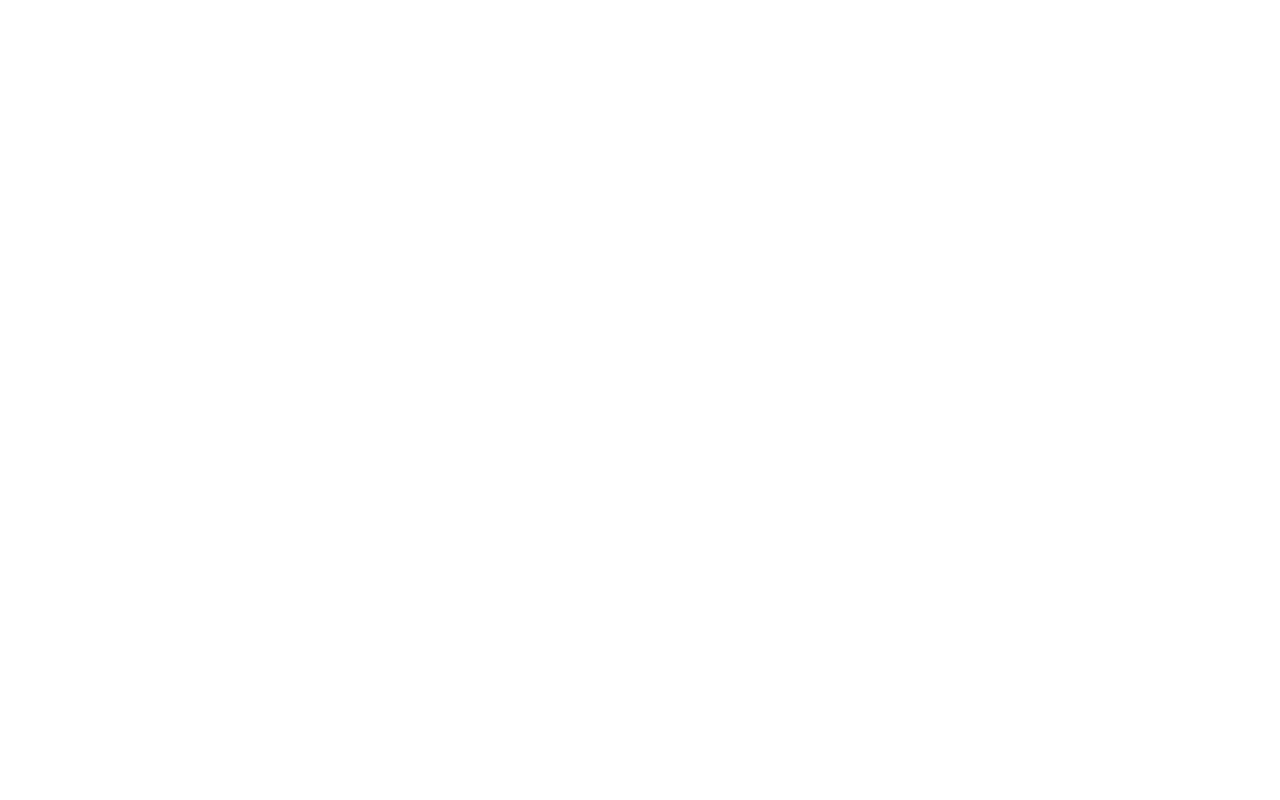
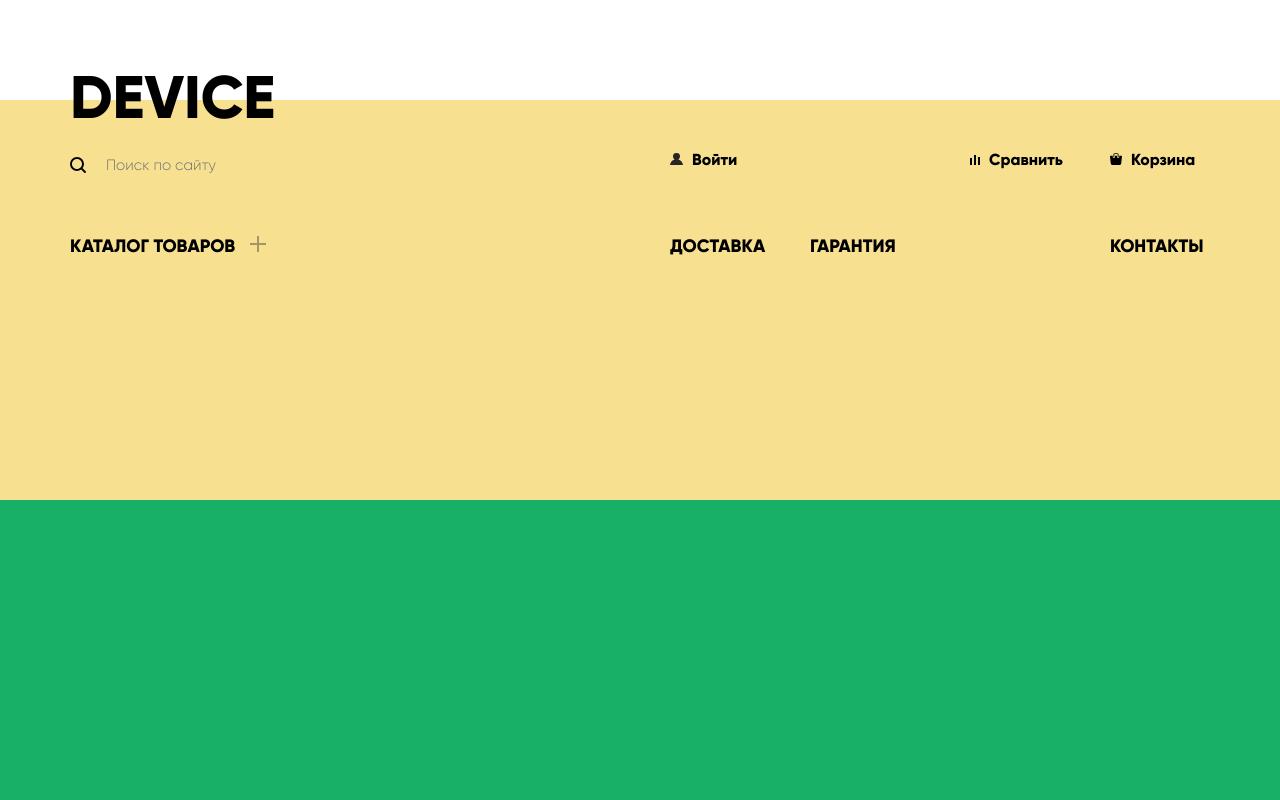
Before and after one commit to Davud77/learn_html_device, a plain HTML site: page index.html in a window 1280 px wide. Shown: the top 800 px of the page. Drawn offline with Linux system fonts and the light colour scheme; files whose address does not match are found by name.

Commit message:
upd block header

```diff
--- /dev/null
+++ b/css/blocks/_about.scss
@@ -0,0 +1,4 @@
+.about {
+    height: 550px;
+    background-color: rgb(134, 11, 206);
+}
--- /dev/null
+++ b/css/blocks/_catalog.scss
@@ -0,0 +1,4 @@
+.catalog {
+    height: 300px;
+    background-color: rgb(84, 40, 203);
+}
--- /dev/null
+++ b/css/blocks/_company.scss
@@ -0,0 +1,4 @@
+.company {
+    height: 140px;
+    background-color: rgb(209, 181, 22);
+}
--- /dev/null
+++ b/css/blocks/_footer.scss
@@ -0,0 +1,4 @@
+.footer {
+    height: 320px;
+    background-color: rgb(0, 30, 166);
+}
--- /dev/null
+++ b/css/blocks/_header.scss
@@ -0,0 +1,73 @@
+.header {
+    height: 400px;
+    background-color: #f0c62e86;
+    margin-top: 100px;
+    a {
+        color: #000;
+    }
+    &_logo {
+        position: absolute;
+        top: -25%;
+        font-size: 60px;
+        font-weight: 800;
+    }
+    &_menu {
+        display: inline-flex;
+        width: 100%;
+        padding-top: 50px;
+
+    }
+    &_nav {
+        display: inline-flex;
+        width: 100%;
+        margin-top: 50px;
+        text-transform: uppercase;
+        font-size: 18px;
+        font-weight: 800;
+        line-height: 24px;
+    }
+    &_search {
+        display: flex;
+        width: 600px;
+        &_input {
+            padding: 0 15px;
+            font-size: 15px;
+            font-weight: 300;
+            line-height: 30px;
+            border: none;
+            background-color: rgba(255, 255, 255, 0);
+            color: rgba(0, 0, 0, 0.3);
+            font-family: "gilroylight";
+        }
+
+    }
+    &_login {
+        width: 300px;
+    }
+    &_compare {
+        width: 140px;
+    }
+    &_cart {
+        width: 100px;
+    }
+    &_catalog {
+        width: 600px;
+    }
+
+    &_devilery {
+        width: 140px;
+    }
+    &_garant {
+        width: 300px;
+    }
+    &_contact {
+        margin-right: 5px;
+    }
+    &_icon {
+        margin-right: 5px;
+        &_plus {
+            margin-left: 10px;
+            opacity: 0.4;
+        }
+    }
+}
--- /dev/null
+++ b/css/blocks/_promo.scss
@@ -0,0 +1,4 @@
+.promo {
+    height: 320px;
+    background-color: rgb(193, 24, 160);
+}
--- /dev/null
+++ b/css/blocks/_slider.scss
@@ -0,0 +1,4 @@
+.slider {
+    height: 480px;
+    background-color: rgb(24, 176, 103);
+}
--- a/css/style.scss
+++ b/css/style.scss
@@ -0,0 +1,61 @@
+* {
+    font-family: 'gilroyextrabold';
+
+}
+
+html, body {
+    margin: 0px;
+    padding: 0px;
+    position: relative;
+}
+
+a {
+    text-decoration: none;
+    color: #fff;
+}
+
+
+
+.container {
+    position: relative;
+    max-width: 1140px;
+    margin: 0 auto;
+}
+
+
+
+@import 'blocks/header';
+@import 'blocks/slider';
+@import 'blocks/catalog';
+@import 'blocks/promo';
+@import 'blocks/company';
+@import 'blocks/about';
+@import 'blocks/map';
+@import 'blocks/footer';
+
+
+@font-face {
+    font-family: 'opensans';
+    src: url(/fonts/web/opensans.woff) format('woff'), url(/fonts/web/opensans.woff2) format('woff2');
+    font-weight: 400;
+  }
+
+
+  @font-face {
+    font-family: 'opensanslight';
+    src: url(/fonts/web/opensanslight.woff) format('woff'), url(/fonts/web/opensanslight.woff2) format('woff2');
+    font-weight: 700;
+  }
+
+  @font-face {
+    font-family: 'gilroylight';
+    src: url(/fonts/web/gilroylight.woff) format('woff'), url(/fonts/web/gilroylight.woff2) format('woff2');
+    font-weight: 400;
+  }
+
+
+  @font-face {
+    font-family: 'gilroyextrabold';
+    src: url(/fonts/web/gilroyextrabold.woff) format('woff'), url(/fonts/web/gilroyextrabold.woff2) format('woff2');
+    font-weight: 700;
+  }
--- a/index.html
+++ b/index.html
@@ -5,8 +5,61 @@
     <meta http-equiv="X-UA-Compatible" content="IE=edge">
     <meta name="viewport" content="width=device-width, initial-scale=1.0">
     <title>Device</title>
+    <link rel="stylesheet" href="/css/style.css">
 </head>
 <body>
+<header class="header">
+    <div class="container header_container">
+        <div class="header_logo"><a href="">DEVICE</a></div>
+        <div class="header_menu">
+            <div class="header_search">
+                <img src="/svg/search.svg" class="header_icon">
+                <input class="header_search_input" type="text" placeholder="Поиск по сайту">
+            </div>
+            <div class="header_login">
+                <img src="/svg/user.svg" class="header_icon">
+                <a href="#">Войти</a>
+            </div>
+            <div class="header_compare">
+                <img src="/svg/compare.svg" class="header_icon">
+                <a href="#">Сравнить</a>
+            </div>
+            <div class="header_cart">
+                <img src="/svg/cart.svg" class="header_icon">
+                <a href="#">Корзина</a>
+            </div>
+        </div>
+        <div class="header_nav">
+            <div class="header_catalog">
+                <a href="#">Каталог товаров</a>
+                <img src="/svg/plus.svg" class="header_icon_plus">
+            </div>
+            <div class="header_devilery"><a href="#">Доставка</a></div>
+            <div class="header_garant"><a href="#">Гарантия</a></div>
+            <div class="header_contact"><a href="#">Контакты</a></div>
+        </div>
+    </div>
+</header>
+<section class="slider">
 
+</section>
+<section class="catalog">
+
+</section>
+<section class="promo">
+
+</section>
+<section class="company">
+
+</section>
+<section class="about">
+
+</section>
+<section class="map">
+
+</section>
+<footer class="footer">
+
+</footer>
 </body>
 </html>
```
Also changed, not shown: css/blocks/_map.scss (added), css/style.css (added), 1 other file.
